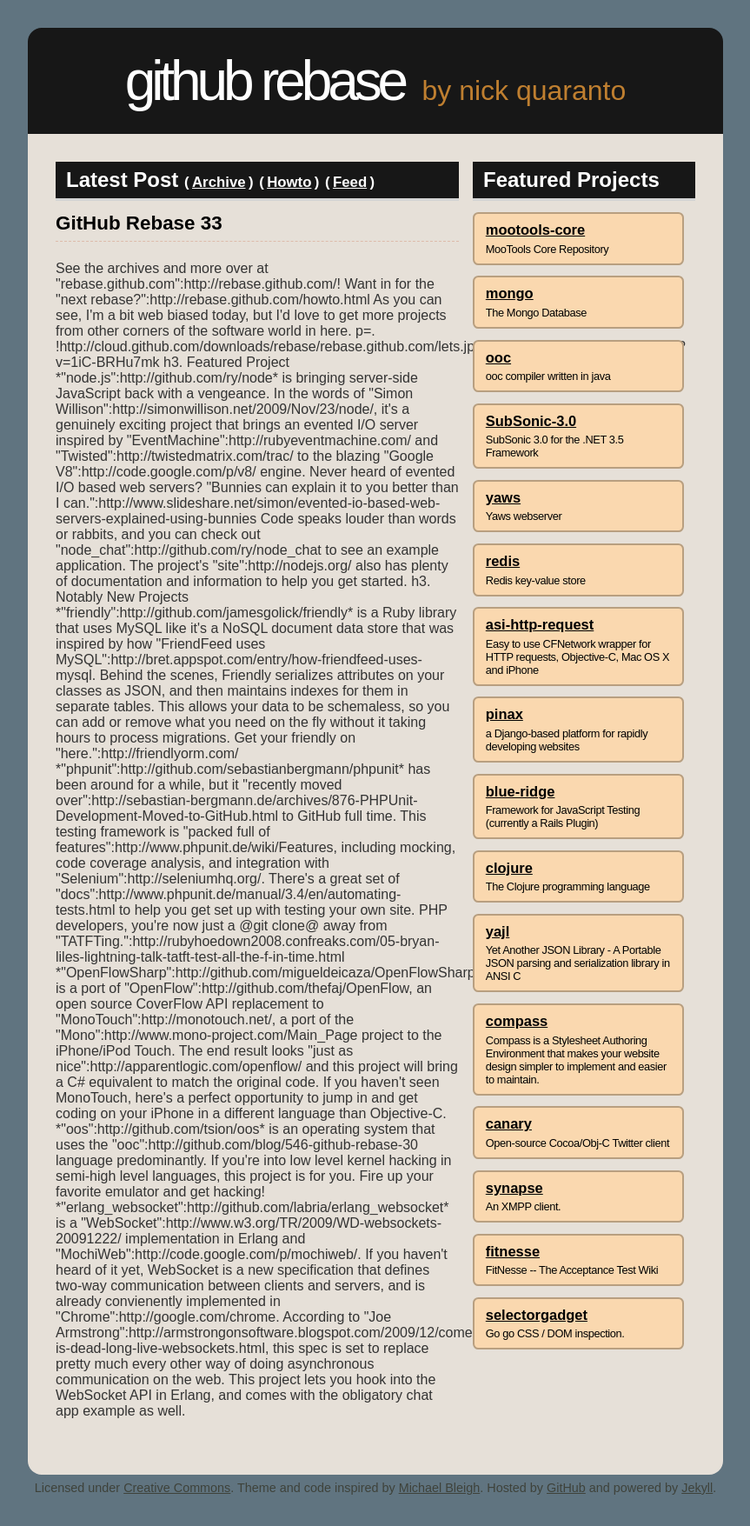
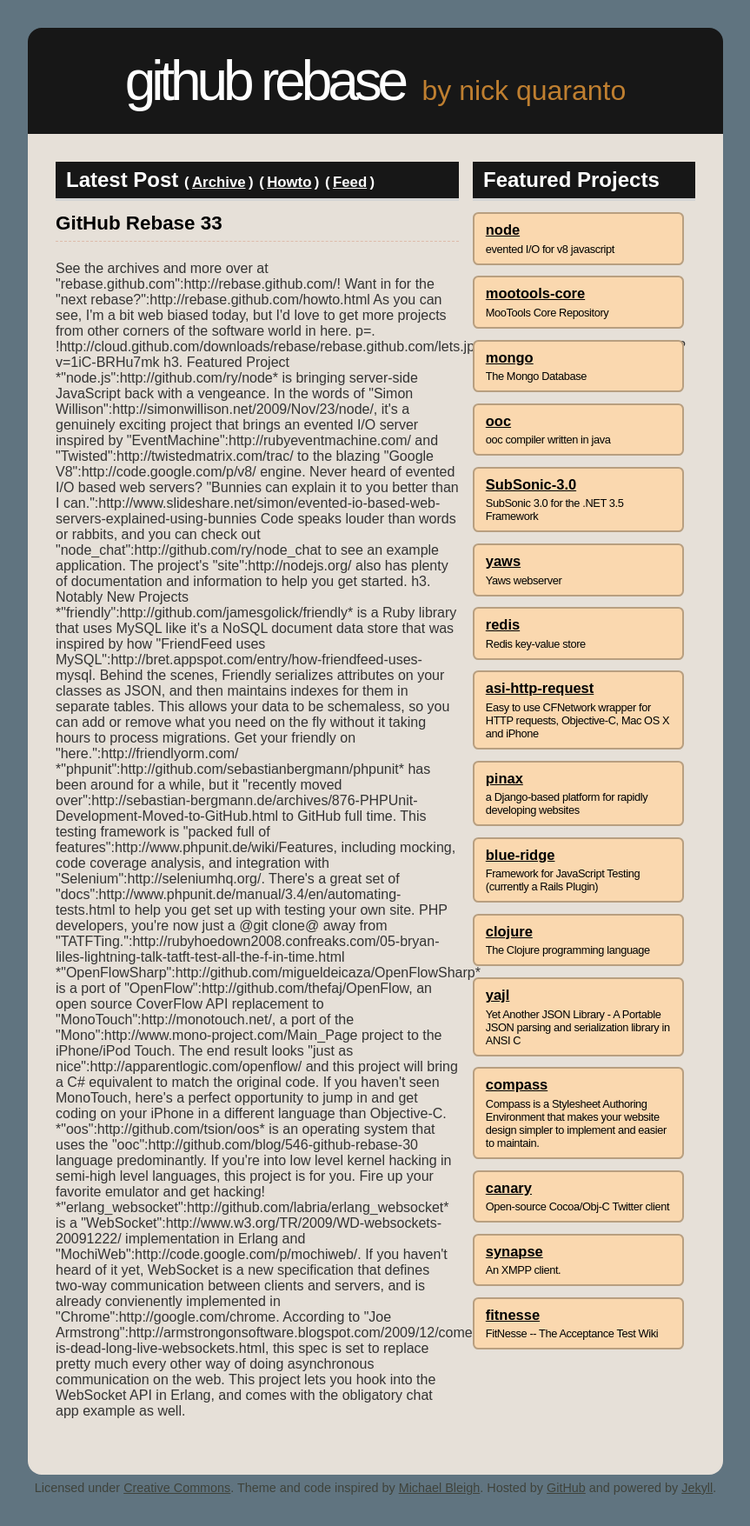
Before and after one commit to rebase-xx/rebase.github.com, a Jekyll site: the page built from index.html, in a window 1280 px wide. Shown: the whole page at 87% size, without its empty margins (208-1071 px from the left). Built offline with Jekyll 4.4.1, drawn with Linux system fonts in a browser that asks for light colours.

Commit message:
Updating featured

```diff
--- a/_includes/featured.html
+++ b/_includes/featured.html
@@ -1,3 +1,7 @@
+<div class='repo'>
+  <h3><a href='http://github.com/ry/node'>node</a></h3>
+  <span class='desc'>evented I/O for v8 javascript</span>
+</div>
 <div class='repo'>
   <h3><a href='http://github.com/mootools/mootools-core'>mootools-core</a></h3>
   <span class='desc'>MooTools Core Repository</span>
@@ -58,7 +62,3 @@
   <h3><a href='http://github.com/unclebob/fitnesse'>fitnesse</a></h3>
   <span class='desc'>FitNesse -- The Acceptance Test Wiki</span>
 </div>
-<div class='repo'>
-  <h3><a href='http://github.com/iterationlabs/selectorgadget'>selectorgadget</a></h3>
-  <span class='desc'>Go go CSS / DOM inspection.</span>
-</div>
```
